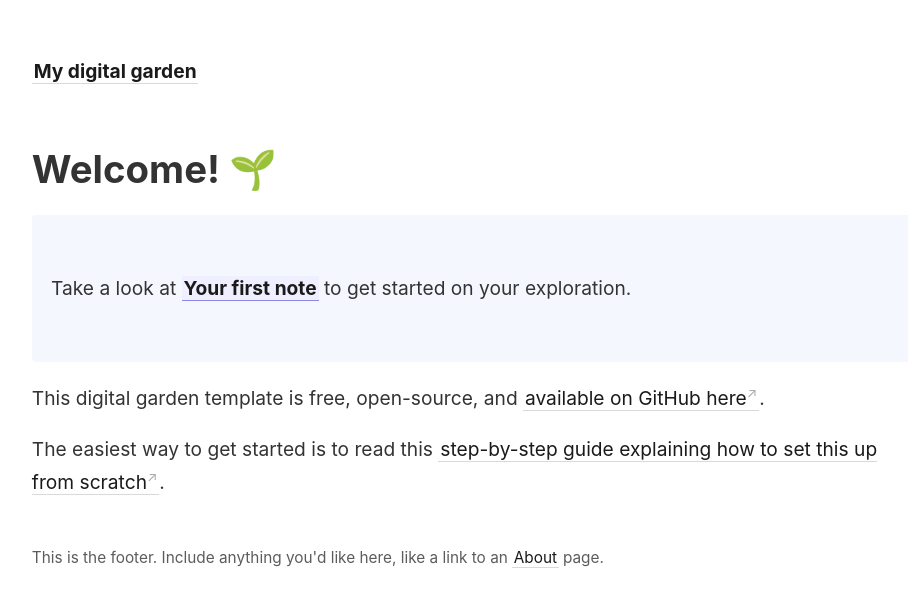
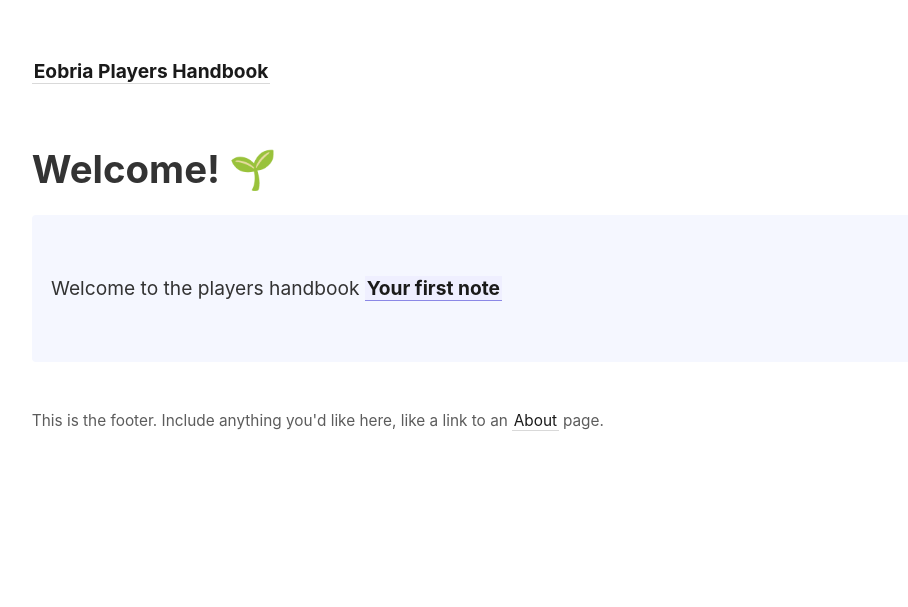
Before and after one commit to JessWDnD/Eobria, a Jekyll site: the page built from _pages/index.md, in a window 1280 px wide. Shown: the top 607 px of the page, without its empty margins (45-953 px from the left). Built offline with Jekyll 4.4.1, drawn with Linux system fonts in a browser that asks for light colours.

Commit message:
Index page changes

```diff
--- a/_config.yml
+++ b/_config.yml
@@ -1,4 +1,4 @@
-title:               My digital garden
+title:               Eobria Players Handbook
 include:             ['_pages']
 exclude:             ['_includes/notes_graph.json']
 # You may need to change the base URL depending on your deploy configuration.
--- a/_pages/index.md
+++ b/_pages/index.md
@@ -8,13 +8,8 @@ permalink: /
 # Welcome! 🌱
 
 <p style="padding: 3em 1em; background: #f5f7ff; border-radius: 4px;">
-  Take a look at <span style="font-weight: bold">[[Your first note]]</span> to get started on your exploration.
+  Welcome to the players handbook <span style="font-weight: bold">[[Your first note]]</span>
 </p>
-
-This digital garden template is free, open-source, and [available on GitHub here](https://github.com/maximevaillancourt/digital-garden-jekyll-template).
-
-The easiest way to get started is to read this [step-by-step guide explaining how to set this up from scratch](https://maximevaillancourt.com/blog/setting-up-your-own-digital-garden-with-jekyll).
-
 <style>
   .wrapper {
     max-width: 46em;
```
Also changed, not shown: _notes/animals/cats.md (+1 -1 lines).
